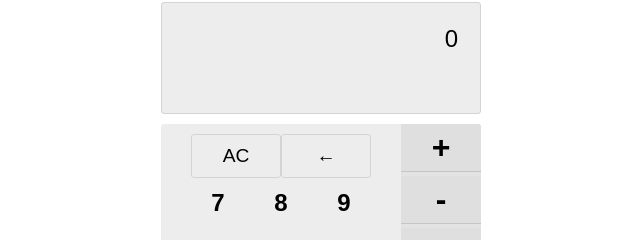
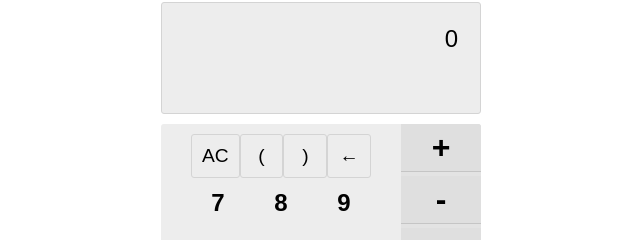
Before and after one commit to rakibrahat/Calculator-App, a plain HTML site: page index.html in a window 1280 px wide. Shown: the part 210-450 px from the top of the page, 319-959 px from the left. Drawn offline with Linux system fonts and the light colour scheme.

Commit message:
Last Update index.html

```diff
--- a/index.html
+++ b/index.html
@@ -22,6 +22,8 @@
                 <div class="numbers">
                     <div class="ac-btn">
                         <button type="button" class="refresh-btn">AC</button>
+                        <button type="button" class="bracket-open" onclick="bracket('&#40')">&#40</button>
+                        <button type="button" class="bracket-close" onclick="bracket('&#41')">&#41</button>
                         <button type="button" class="remove">&#x2190</button>
                     </div>
                     <div>
```
